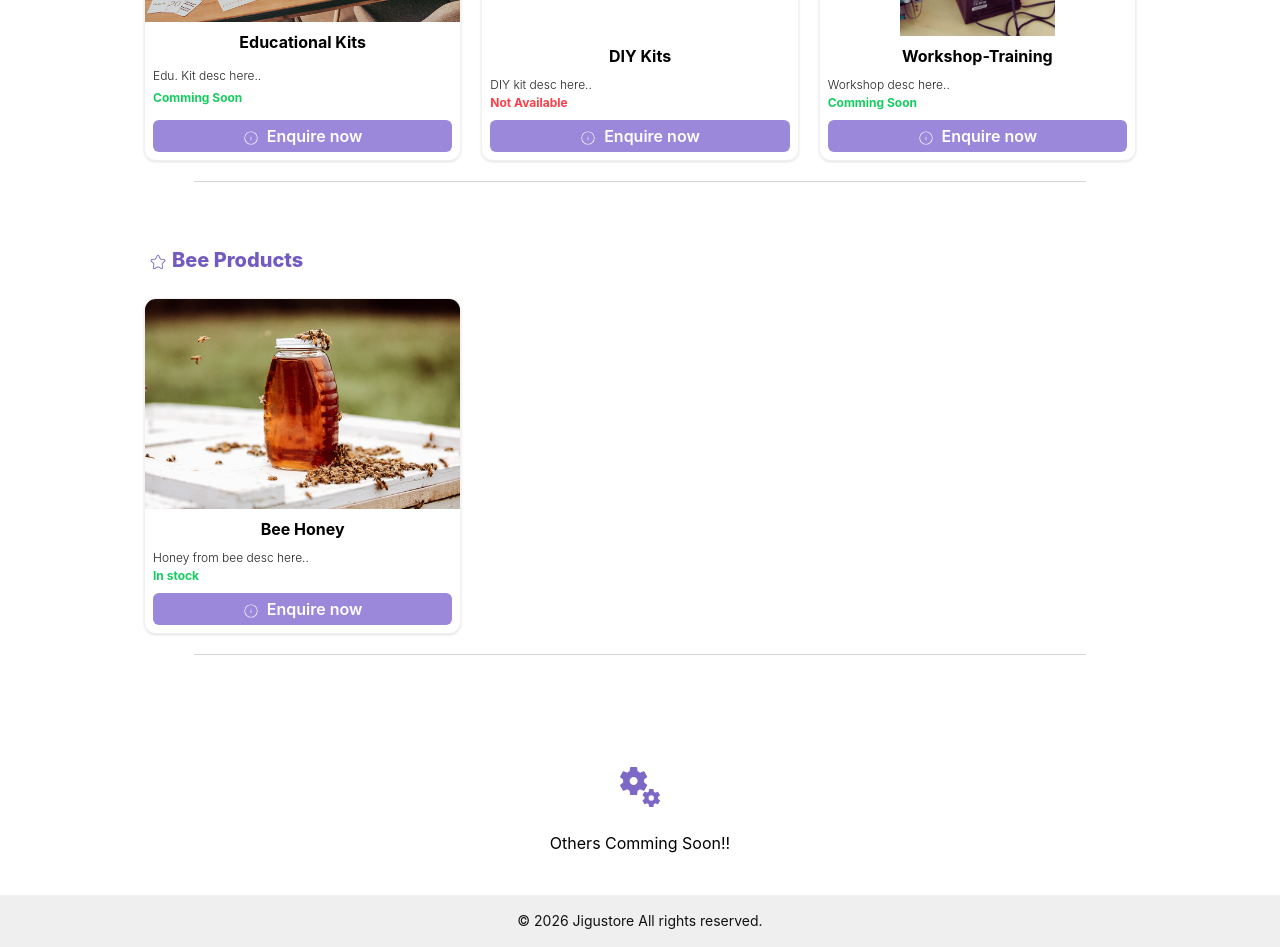
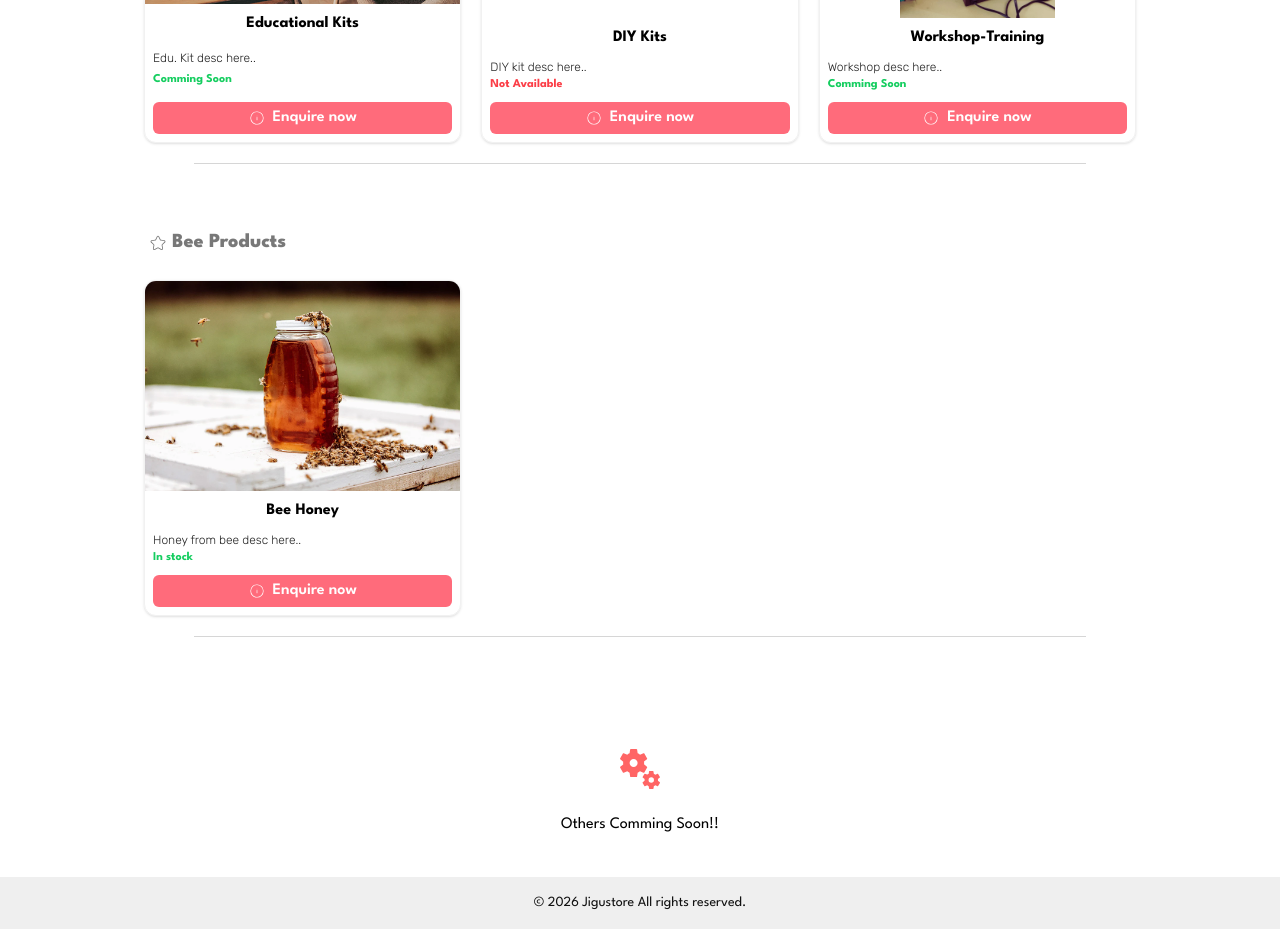
Before and after one commit to jigustore/jigu-store, a Next.js app: page /services in a window 1280 px wide. Shown: the part 920-1867 px from the top of the page. Built offline with nearby package versions, Linux system fonts and the light colour scheme.

Commit message:
update: minor design and theme changes

```diff
--- a/app/about/page.tsx
+++ b/app/about/page.tsx
@@ -3,7 +3,7 @@ import Link from "next/link";
 const About = () => {
   return (
     <div className="w-full px-10 md:px-20 text-left">
-      <h1 className="font-bold my-4 text-xl text-theme-gray">About</h1>
+      <h1 className="font-bold my-4 text-3xl text-theme">About</h1>
 
       <section className="w-full flex flex-col justify-between items-start gap-10 py-5">
         {/* <span className="text-theme text-8xl font-bold">Jigu Store</span> */}
--- a/app/contact/page.tsx
+++ b/app/contact/page.tsx
@@ -8,7 +8,7 @@ const Contact = () => {
   const { Image } = useQRCode();
   return (
     <div className="min-h-[60vh] flex flex-col justify-between items-center text-xl">
-      <h1 className="text-theme-gray font-bold my-2 text-3xl">Contact</h1>
+      <h1 className="text-theme font-bold my-2 text-3xl">Contact</h1>
 
       <section className="w-full pb-10">
         <div className="flex flex-row justify-center items-center gap-2">
@@ -24,7 +24,7 @@ const Contact = () => {
 
         <hr className="border border-theme-gray my-4" />
 
-        <h2 className="text-theme font-bold my-8">Other Media</h2>
+        <h2 className="text-theme-gray font-bold my-8">Other Media</h2>
         <div className="flex flex-col sm:flex-row justify-evenly items-center gap-5 sm:gap-20">
           <a
             href="https://wa.me/+9868053067"
@@ -63,7 +63,7 @@ const Contact = () => {
             />
             <span>
               Viber
-              <FaViber className="text-theme text-3xl inline-block mx-1" />
+              <FaViber className="text-[#725ac1] text-3xl inline-block mx-1" />
             </span>
           </a>
         </div>
--- a/app/globals.css
+++ b/app/globals.css
@@ -1,8 +1,11 @@
+@import url('https://fonts.googleapis.com/css2?family=League+Spartan:wght@100..900&display=swap');
+@import url('https://fonts.googleapis.com/css2?family=Rubik:ital,wght@0,300..900;1,300..900&display=swap');
+
 @import "tailwindcss";
 
 @theme {
-  --color-theme: #725ac1;
-  --color-theme-alt: #836bd2;
+  --color-theme: #ff5757;
+  --color-theme-alt: #ff6b7b;
   --color-theme-w: #ffffff;
   --color-theme-w-alt: #efefef;
   --color-theme-black: #111111;
@@ -10,6 +13,8 @@
   --color-theme-green: #11ee11;
   --color-theme-red: #ee1111;
   --color-theme-gray: #787878;
+  --font-main: "League Spartan", sans-serif;
+  --font-main-alt: "Rubik", sans-serif;
   --text-s: 0.85rem;
   --text-vs: 0.75rem;
   --text-vse9: 0.9em;
--- a/app/layout.tsx
+++ b/app/layout.tsx
@@ -69,7 +69,7 @@ export default function RootLayout({
           content="c6V1ouF2juqZmodl2dxau5EaIM-Ju2g_kYBO47d6OeU"
         />
       </head>
-      <body className="min-h-full flex flex-col justify-between items-center relative pt-15 text-center">
+      <body className="min-h-full flex flex-col justify-between items-center relative pt-15 text-center font-main">
         <Navbar />
         {children}
         <Footer />
--- a/app/services/page.tsx
+++ b/app/services/page.tsx
@@ -18,7 +18,7 @@ interface IServiceCat {
 const Services = () => {
   return (
     <div className="w-full">
-      <h1 className="text-theme-gray font-bold my-2 text-3xl">Services</h1>
+      <h1 className="text-theme font-bold my-2 text-3xl font-main">Services</h1>
 
       <section className="w-full m-auto max-w-6xl flex flex-col justify-evenly items-center gap-6 my-10 md:px-20 px-10">
         {_serviceCatEntry.map((sce, ind) => {
@@ -36,7 +36,7 @@ const Services = () => {
 const ServiceCat = ({ title, items }: IServiceCat) => {
   return (
     <div className="w-full my-2 flex flex-col justify-evenly items-start">
-      <h2 className="font-extrabold text-theme mb-5 text-xl p-1">
+      <h2 className="font-extrabold text-theme-gray mb-5 text-xl p-1">
         <CiStar className="inline-block mr-1" />
         {title}
       </h2>
@@ -68,7 +68,7 @@ const ServiceCatItem = ({
       />
       <div className="p-2 h-full flex flex-col justify-between gap-2">
         <h2 className="font-bold">{title}</h2>
-        <p className="text-theme-black-alt text-vs text-justify font-light -mb-2">
+        <p className="text-theme-black-alt text-vs text-justify font-light -mb-2 font-main-alt">
           {descriptions ? descriptions : "For More Info"}
         </p>
         <span
@@ -78,7 +78,7 @@ const ServiceCatItem = ({
         </span>
         <Link
           href={`https://wa.me/+9779868053067?text=I am interested in ${title}`}
-          className="bg-theme-alt/80 hover:bg-theme text-theme-w p-1 px-2 font-semibold rounded-md"
+          className="bg-theme-alt hover:bg-theme text-theme-w p-1 px-2 font-semibold rounded-md"
         >
           <CiCircleInfo className="inline-block mr-2" />
           Enquire now
```
